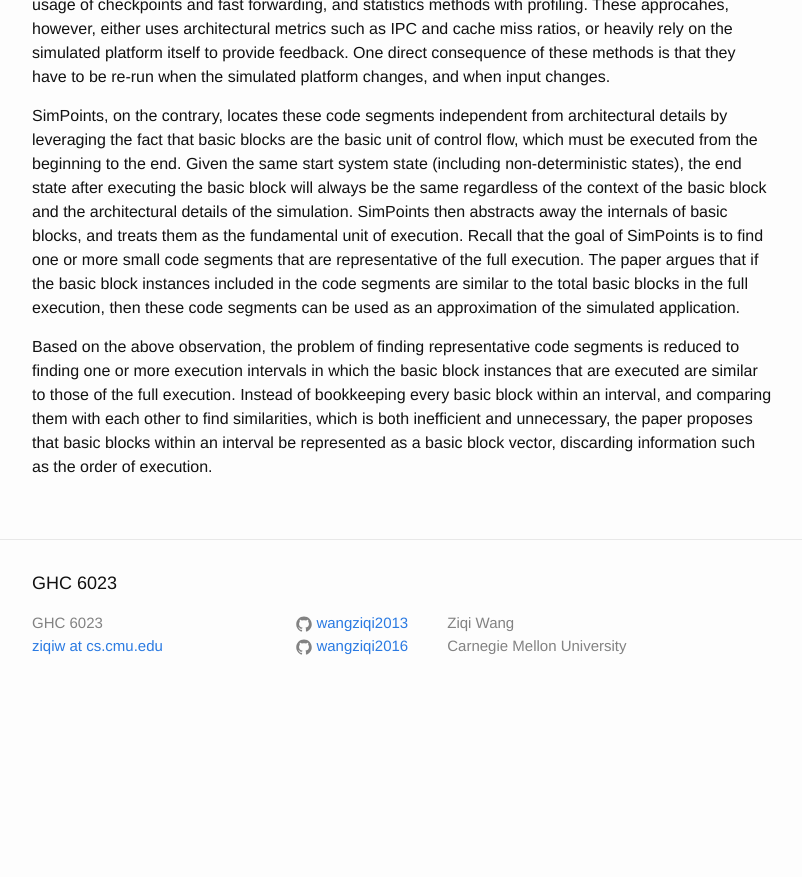
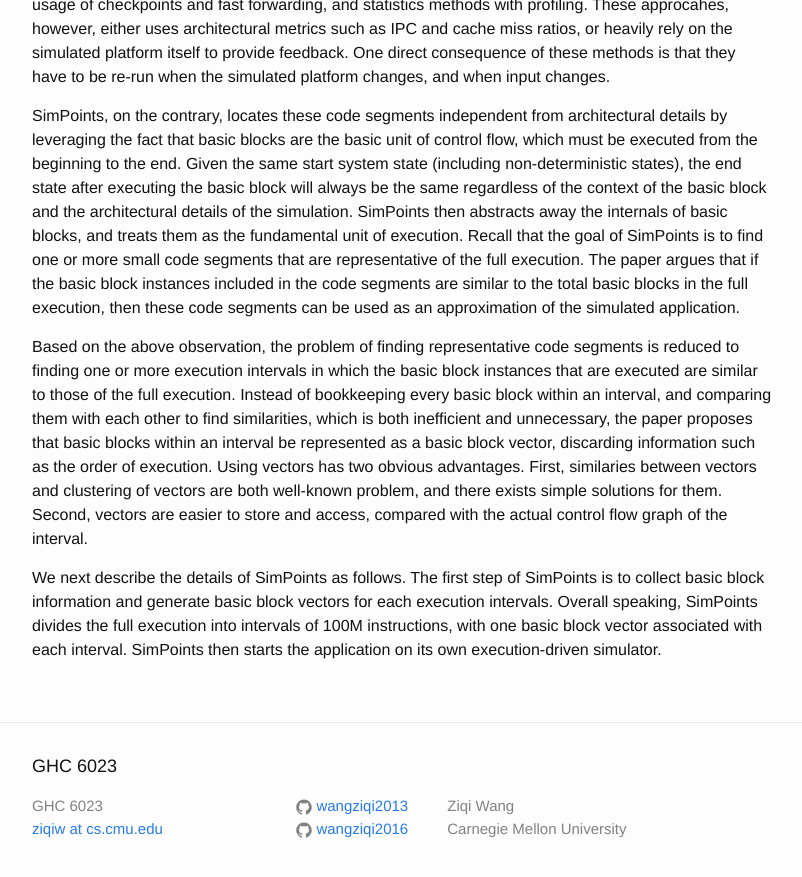
Before and after one commit to wangziqi2013/wangziqi2013.github.io, a Jekyll site: the page built from _posts/2020-07-29-simpoints.markdown, in a window 1280 px wide and 900 px high, scrolled down 1015 px. Shown: the top 877 px of the window, without its empty margins (238-1040 px from the left). Built offline with Jekyll 4.4.1, drawn with Linux system fonts in a browser that asks for light colours; before the commit the page ends 1732 px from its top, so only the background shows below that.

Commit message:
Adding interval

```diff
--- a/_posts/2020-07-29-simpoints.markdown
+++ b/_posts/2020-07-29-simpoints.markdown
@@ -53,3 +53,11 @@ execution intervals in which the basic block instances that are executed are sim
 Instead of bookkeeping every basic block within an interval, and comparing them with each other to find similarities,
 which is both inefficient and unnecessary, the paper proposes that basic blocks within an interval be represented as
 a basic block vector, discarding information such as the order of execution.
+Using vectors has two obvious advantages. First, similaries between vectors and clustering of vectors are both well-known
+problem, and there exists simple solutions for them. Second, vectors are easier to store and access, compared with the
+actual control flow graph of the interval.
+
+We next describe the details of SimPoints as follows. The first step of SimPoints is to collect basic block information
+and generate basic block vectors for each execution intervals. Overall speaking, SimPoints divides the full execution
+into intervals of 100M instructions, with one basic block vector associated with each interval. SimPoints then starts
+the application on its own execution-driven simulator.
```
